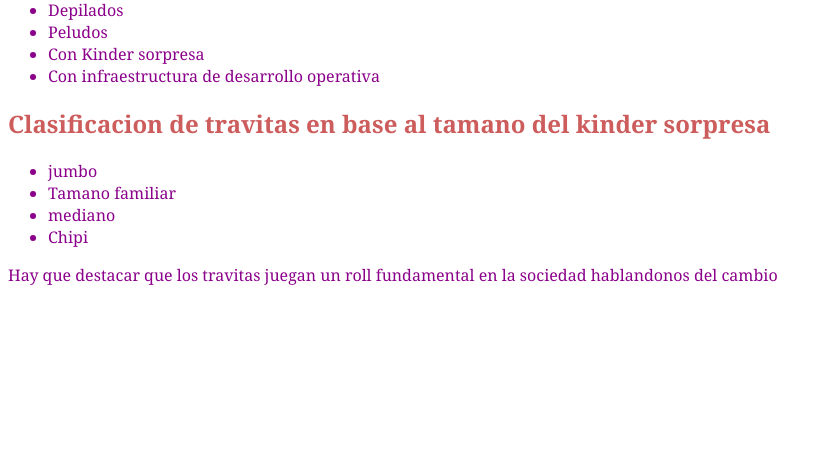
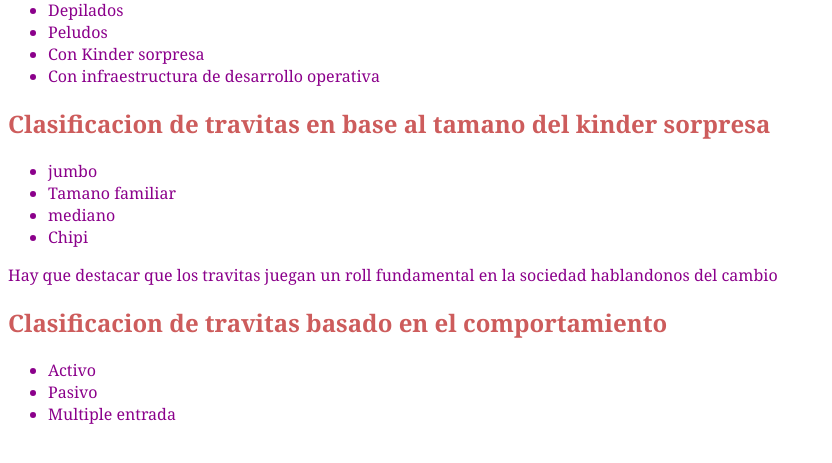
Before and after one commit to jonathanclinares/hyperblog, a plain HTML site: page travitas.html in a window 1280 px wide. Shown: the part 73-536 px from the top of the page, without its empty margins (0-832 px from the left). Drawn offline with Linux system fonts and the light colour scheme.

Commit message:
agregado tipos de travitas en base al comportamiento

```diff
--- a/travitas.html
+++ b/travitas.html
@@ -23,6 +23,12 @@
 </ul>
 <p>Hay que destacar que los travitas juegan un roll fundamental en la sociedad hablandonos del cambio</p>
 
+<h2>Clasificacion de travitas basado en el comportamiento</h2>
+<ul>
+    <li>Activo</li>
+    <li>Pasivo</li>
+    <li>Multiple entrada</li>
+</ul>
 </body>
 
 </html>
```
